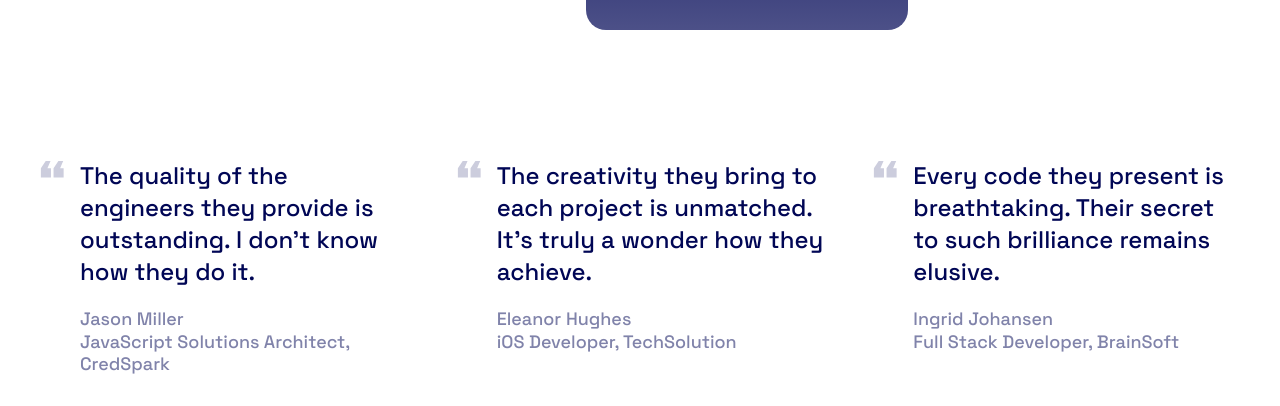
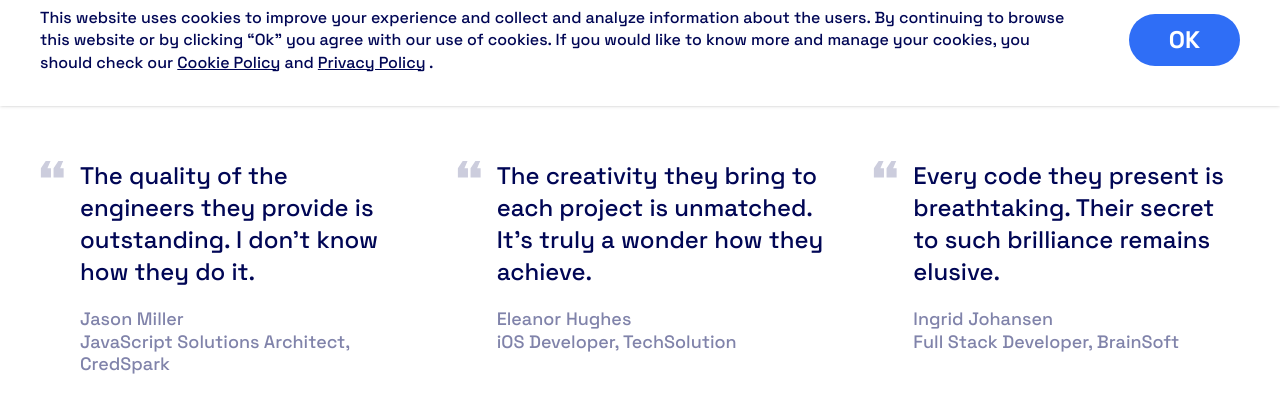
Before and after one commit to llreebor/reintech, a website: page src/index.html in a window 1280 px wide. Shown: the part 694-1100 px from the top of the page. Drawn offline with nearby package versions, Linux system fonts and the light colour scheme.

Commit message:
enabled cookie

```diff
--- a/src/js/main.js
+++ b/src/js/main.js
@@ -54,7 +54,7 @@ function toggleCookieMsg() {
 		msg.classList.toggle('hidden')
 	}, 500)
 }
-// toggleCookieMsg()
+toggleCookieMsg()
 
 // ====================================== [END] Global Site Scripts ======================================
 
```
Also changed, not shown: src/css/output.css.
